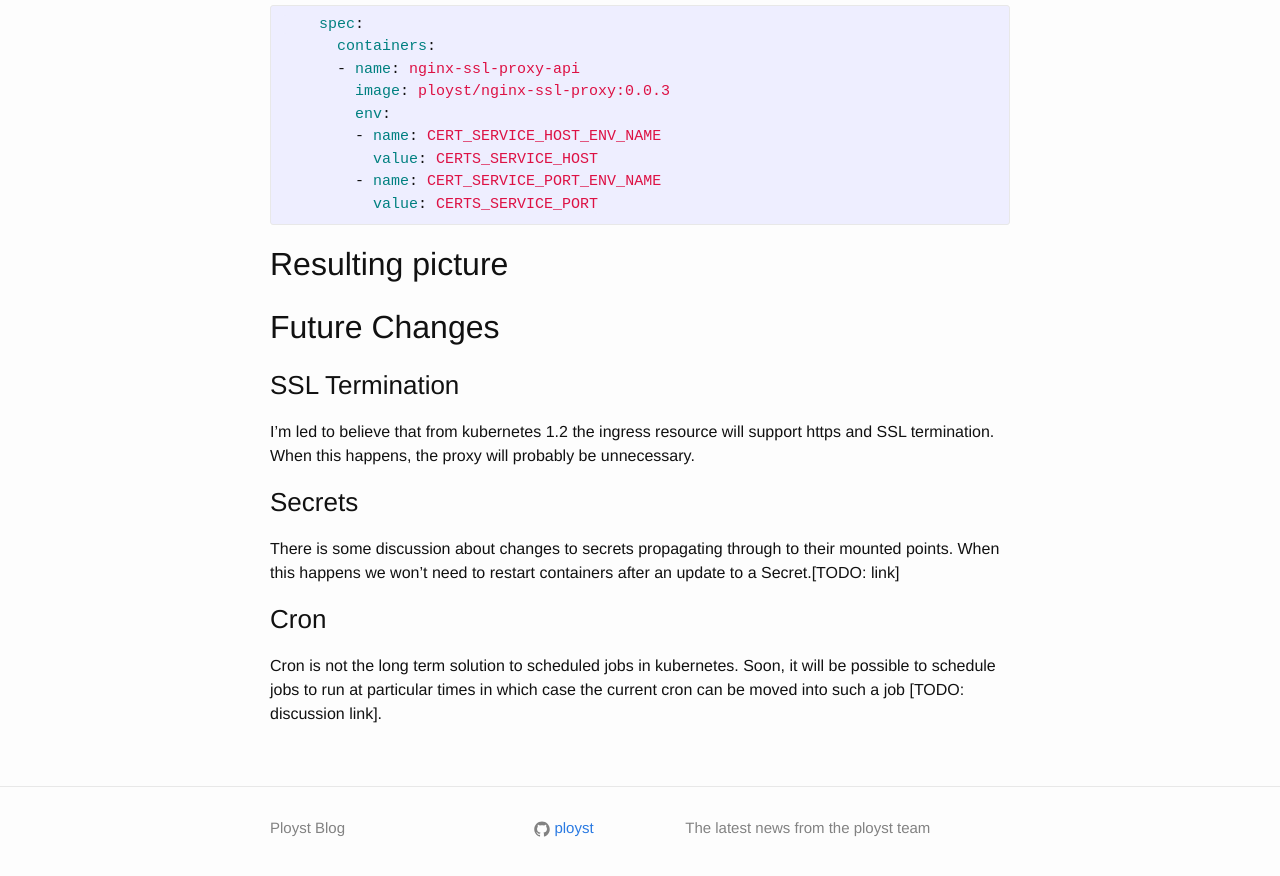
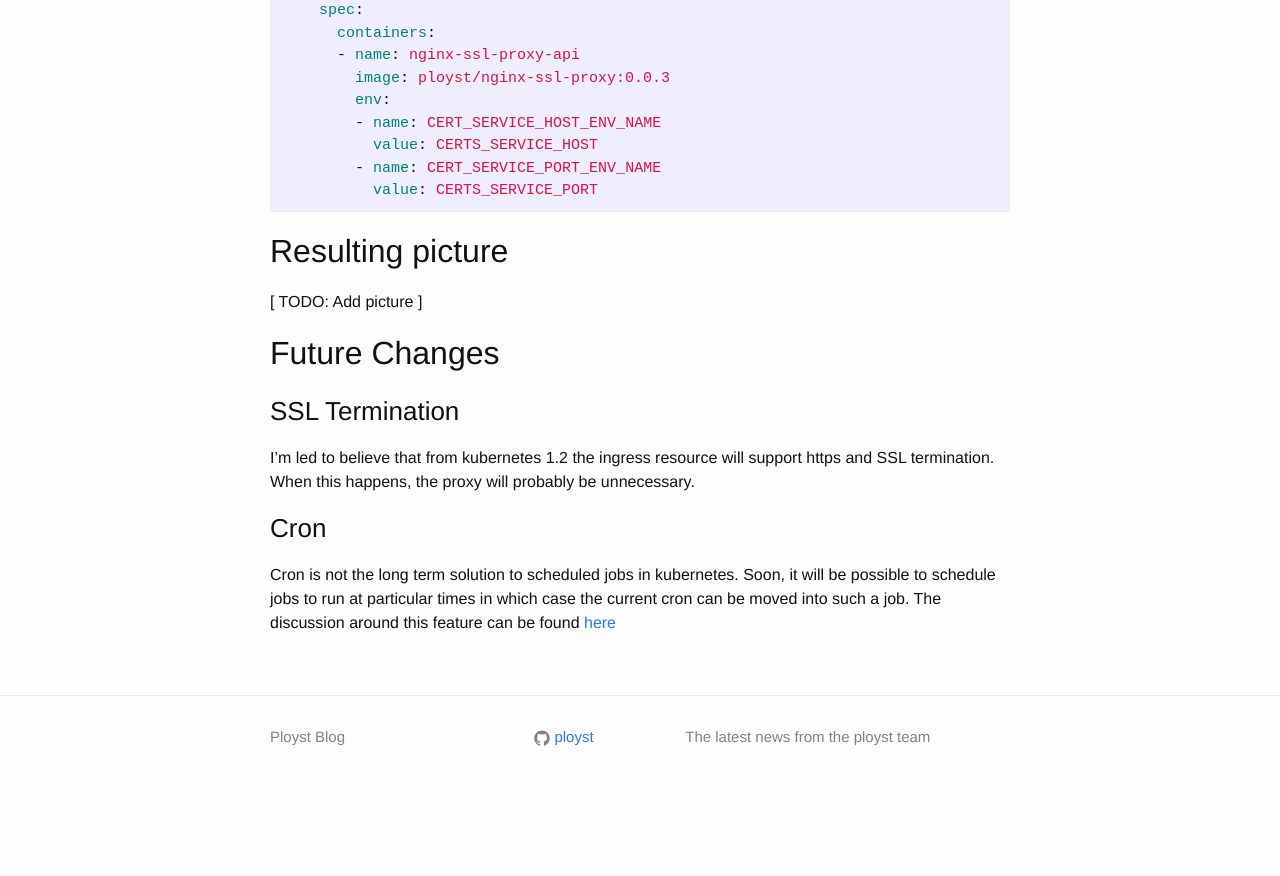
Before and after one commit to ployst/ployst.github.io, a Jekyll site: the page built from _posts/2015-12-17-letsencrypt-on-kubernetes.markdown, in a window 1280 px wide and 900 px high, scrolled down 2975 px. Shown: the top 876 px of the window. Built offline with Jekyll 4.4.1, drawn with Linux system fonts in a browser that asks for light colours; after the commit the page ends 3783 px from its top, so only the background shows below that; some of the changed text lies outside the part shown.

Commit message:
Add missing links.

```diff
--- a/_posts/2015-12-17-letsencrypt-on-kubernetes.markdown
+++ b/_posts/2015-12-17-letsencrypt-on-kubernetes.markdown
@@ -8,6 +8,10 @@ tags: kubernetes
 
 Below I will describe an approach as to how to get a proxy running that handles
 SSL termination and certificate regeneration using letsencrypt.org.
+
+Please note that there are strict low quotas on the production letsencrypt
+endpoint,[use the --server flag][letsencrypt-staging-please] to specify the
+staging server during testing or face being locked out for a week.
 
 ## Problem
 
@@ -35,12 +39,6 @@ automate fetching new ones.
 
 The verification step is done by expecting a shared secret to be present at
 a particular url on the domain being certified.
-
-[TODO: put this in a box or something]
-
-WARNING: There are strict low quotas on the production letsencrypt endpoint,
-[use the --server flag][letsencrypt-staging-please] to specify the staging
-server during testing or face being locked out for a week.
 
 But for letsencrypt to work with our proxy, we need to be able to:
 
@@ -160,6 +158,8 @@ to create the correct configuration. Assuming that you have a service named
 
 ## Resulting picture
 
+[ TODO: Add picture ]
+
 ## Future Changes
 
 ### SSL Termination
@@ -168,17 +168,13 @@ I'm led to believe that from kubernetes 1.2 the ingress resource will support
 https and SSL termination. When this happens, the proxy will probably be
 unnecessary.
 
-### Secrets
-
-There is some discussion about changes to secrets propagating through to their
-mounted points. When this happens we won't need to restart containers after an
-update to a Secret.[TODO: link]
-
 ### Cron
 
 Cron is not the long term solution to scheduled jobs in kubernetes. Soon, it
 will be possible to schedule jobs to run at particular times in which case the
-current cron can be moved into such a job [TODO: discussion link].
+current cron can be moved into such a job. The discussion around this feature
+can be found [here][kubernetes-cron]
 
 [nginx-ssl-proxy-walkthrough]: https://github.com/GoogleCloudPlatform/nginx-ssl-proxy
 [letsencrypt-staging-please]: https://community.letsencrypt.org/t/testing-against-the-lets-encrypt-staging-environment/6763
+[kubernetes-cron]: https://github.com/kubernetes/kubernetes/issues/2156
```
Also changed, not shown: other parts of _posts/2015-12-17-letsencrypt-on-kubernetes.markdown (+2 -2 lines).
